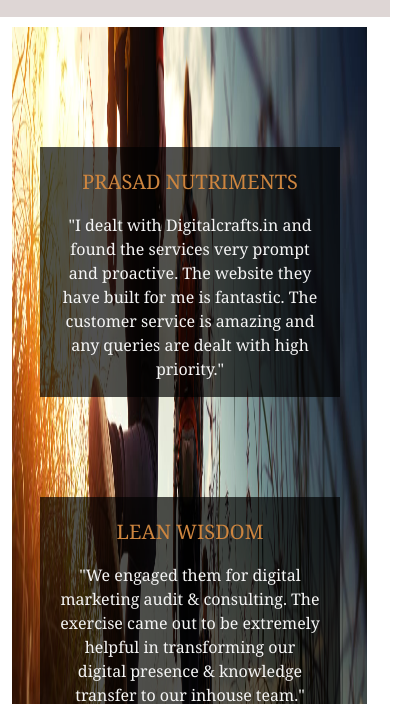
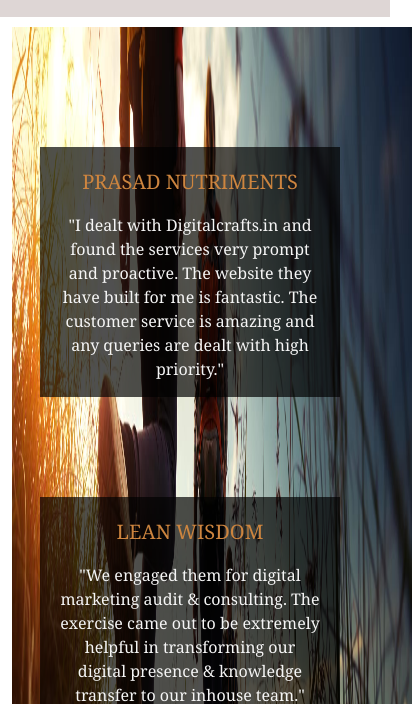
Before and after one commit to Anugra0203/Digital_Craft_Studio, a plain HTML site: page testimonial.html in a window 390 px wide. Shown: the part 140-844 px from the top of the page, 412 px wide, since content can reach past the window. Drawn offline with nearby package versions, Linux system fonts and the light colour scheme.

Commit message:
Update testimonial.html

```diff
--- a/testimonial.html
+++ b/testimonial.html
@@ -169,7 +169,7 @@
         }
 
         #img29 {
-            width: 355px;
+            width: 400px;
             height: 1200px;
             margin-bottom: 20px;
         }
```
